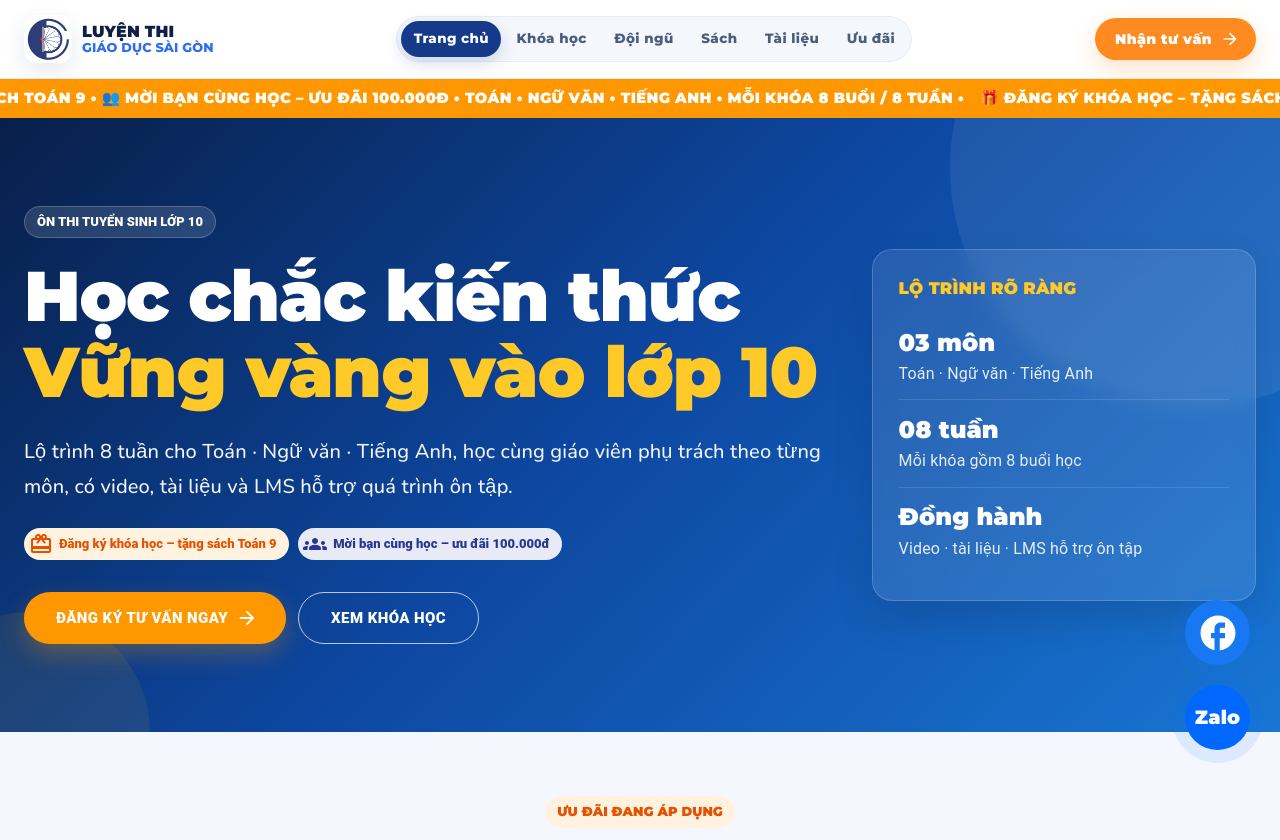
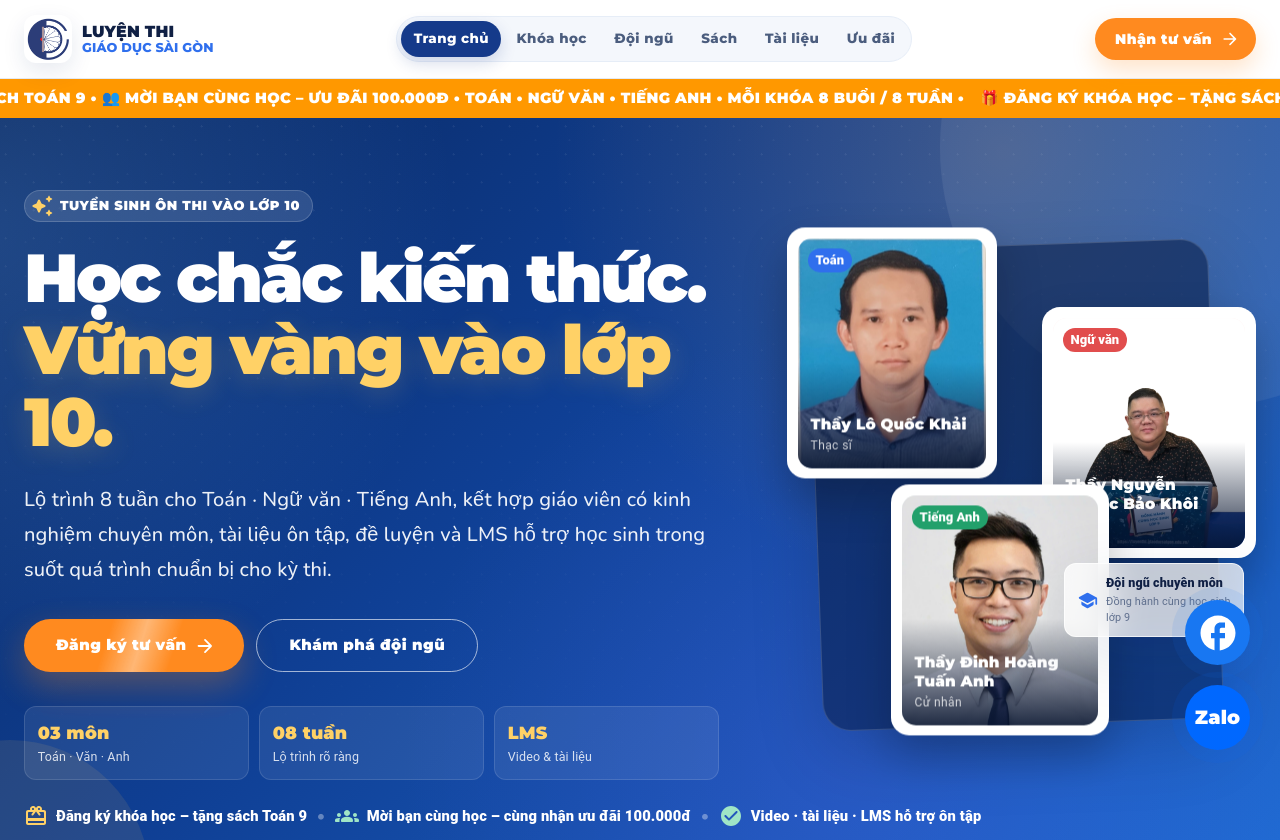
Before and after one commit to khanhu2805/luyen-thi-gdsg, a Next.js app: page / in a window 1280 px wide. Shown: the top 840 px of the page. Built offline with nearby package versions, Linux system fonts and the light colour scheme.

Commit message:
Build animated hero with teacher showcase

```diff
--- a/app/components/trang-chu/HeroSection.tsx
+++ b/app/components/trang-chu/HeroSection.tsx
@@ -10,9 +10,14 @@ import {
   Typography,
 } from '@mui/material';
 import ArrowForwardRoundedIcon from '@mui/icons-material/ArrowForwardRounded';
+import AutoAwesomeRoundedIcon from '@mui/icons-material/AutoAwesomeRounded';
 import CardGiftcardRoundedIcon from '@mui/icons-material/CardGiftcardRounded';
+import CheckCircleRoundedIcon from '@mui/icons-material/CheckCircleRounded';
 import GroupsRoundedIcon from '@mui/icons-material/GroupsRounded';
+import SchoolRoundedIcon from '@mui/icons-material/SchoolRounded';
 import Link from 'next/link';
+import FadeInScroll from '../FadeInScroll';
+import { publicTeachers } from '../../data/public-enrollment';
 
 const fontHeader = "'Montserrat', sans-serif";
 const fontBody = "'Nunito', sans-serif";
@@ -20,47 +25,57 @@ const fontBody = "'Nunito', sans-serif";
 export default function HeroSection() {
   return (
     <Box
+      className="animated-mesh noise-overlay"
       sx={{
         position: 'relative',
         overflow: 'hidden',
         color: 'white',
-        background: 'linear-gradient(135deg, #081f49 0%, #0d47a1 48%, #1976d2 100%)',
+        minHeight: { md: 650 },
+        display: 'flex',
+        alignItems: 'center',
       }}
     >
       <Box
+        className="floating-orb"
         sx={{
           position: 'absolute',
-          width: 480,
-          height: 480,
+          width: 520,
+          height: 520,
           borderRadius: '50%',
-          right: -150,
-          top: -190,
+          right: -180,
+          top: -230,
           bgcolor: 'rgba(255,255,255,.07)',
         }}
       />
       <Box
+        className="floating-card-delay"
         sx={{
           position: 'absolute',
-          width: 240,
-          height: 240,
+          width: 280,
+          height: 280,
           borderRadius: '50%',
-          left: -90,
+          left: -130,
           bottom: -120,
-          bgcolor: 'rgba(255,193,7,.08)',
+          bgcolor: 'rgba(255,190,92,.10)',
         }}
       />
 
-      <Container maxWidth="xl" sx={{ py: { xs: 8, md: 11 }, position: 'relative', zIndex: 1 }}>
-        <Grid container spacing={5} sx={{ alignItems: 'center' }}>
-          <Grid size={{ xs: 12, md: 8 }}>
+      <Container maxWidth="xl" sx={{ py: { xs: 7, md: 9 }, position: 'relative', zIndex: 2 }}>
+        <Grid container spacing={{ xs: 5, md: 7 }} sx={{ alignItems: 'center' }}>
+          <Grid size={{ xs: 12, md: 7 }}>
+            <FadeInScroll>
               <Chip
-              label="ÔN THI TUYỂN SINH LỚP 10"
+                icon={<AutoAwesomeRoundedIcon />}
+                label="TUYỂN SINH ÔN THI VÀO LỚP 10"
                 sx={{
                   mb: 2.5,
-                bgcolor: 'rgba(255,255,255,.13)',
+                  bgcolor: 'rgba(255,255,255,.12)',
                   color: 'white',
-                border: '1px solid rgba(255,255,255,.2)',
+                  border: '1px solid rgba(255,255,255,.17)',
+                  fontFamily: fontHeader,
                   fontWeight: 900,
+                  letterSpacing: 0.6,
+                  '& .MuiChip-icon': { color: '#ffd166' },
                 }}
               />
 
@@ -69,13 +84,22 @@ export default function HeroSection() {
                 sx={{
                   fontFamily: fontHeader,
                   fontWeight: 900,
-                fontSize: { xs: '2.45rem', sm: '3.3rem', md: '4.4rem' },
-                lineHeight: 1.08,
+                  fontSize: { xs: '2.45rem', sm: '3.2rem', md: '4.25rem' },
+                  lineHeight: 1.06,
+                  letterSpacing: '-0.04em',
+                  maxWidth: 820,
                 }}
               >
-              Học chắc kiến thức
-              <Box component="span" sx={{ display: 'block', color: '#ffca28' }}>
-                Vững vàng vào lớp 10
+                Học chắc kiến thức.
+                <Box
+                  component="span"
+                  sx={{
+                    display: 'block',
+                    color: '#ffd166',
+                    textShadow: '0 6px 28px rgba(255,209,102,.18)',
+                  }}
+                >
+                  Vững vàng vào lớp 10.
                 </Box>
               </Typography>
 
@@ -84,128 +108,313 @@ export default function HeroSection() {
                 sx={{
                   fontFamily: fontBody,
                   mt: 3,
-                maxWidth: 820,
+                  maxWidth: 760,
                   lineHeight: 1.75,
-                opacity: 0.94,
+                  opacity: 0.92,
+                  fontWeight: 500,
                 }}
               >
-              Lộ trình 8 tuần cho Toán · Ngữ văn · Tiếng Anh, học cùng giáo viên phụ trách
-              theo từng môn, có video, tài liệu và LMS hỗ trợ quá trình ôn tập.
+                Lộ trình 8 tuần cho Toán · Ngữ văn · Tiếng Anh,
+                kết hợp giáo viên có kinh nghiệm chuyên môn, tài liệu ôn tập,
+                đề luyện và LMS hỗ trợ học sinh trong suốt quá trình chuẩn bị cho kỳ thi.
               </Typography>
 
               <Stack
                 direction={{ xs: 'column', sm: 'row' }}
-              spacing={1.2}
-              sx={{ mt: 3, flexWrap: 'wrap', rowGap: 1.2 }}
+                spacing={1.5}
+                sx={{ mt: 4 }}
               >
-              <Chip
-                icon={<CardGiftcardRoundedIcon />}
-                label="Đăng ký khóa học – tặng sách Toán 9"
-                sx={{
-                  bgcolor: '#fff3e0',
-                  color: '#e65100',
-                  fontWeight: 900,
-                  '& .MuiChip-icon': { color: '#e65100' },
-                }}
-              />
-              <Chip
-                icon={<GroupsRoundedIcon />}
-                label="Mời bạn cùng học – ưu đãi 100.000đ"
-                sx={{
-                  bgcolor: '#e8eaf6',
-                  color: '#283593',
-                  fontWeight: 900,
-                  '& .MuiChip-icon': { color: '#283593' },
-                }}
-              />
-            </Stack>
-
-            <Stack direction={{ xs: 'column', sm: 'row' }} spacing={1.5} sx={{ mt: 4 }}>
                 <Button
                   component={Link}
                   href="/#form-dang-ky"
                   variant="contained"
                   size="large"
                   endIcon={<ArrowForwardRoundedIcon />}
+                  className="shine-button"
                   sx={{
                     borderRadius: 999,
                     px: 4,
-                  py: 1.5,
-                  bgcolor: '#ff9800',
+                    py: 1.55,
+                    bgcolor: '#ff8a1f',
+                    fontFamily: fontHeader,
                     fontWeight: 900,
-                  boxShadow: '0 10px 24px rgba(255,152,0,.28)',
-                  '&:hover': { bgcolor: '#f57c00' },
+                    textTransform: 'none',
+                    boxShadow: '0 14px 34px rgba(255,138,31,.30)',
+                    '&:hover': {
+                      bgcolor: '#f57c00',
+                      boxShadow: '0 16px 38px rgba(255,138,31,.36)',
+                    },
                   }}
                 >
-                Đăng ký tư vấn ngay
+                  Đăng ký tư vấn
                 </Button>
+
                 <Button
                   component={Link}
-                href="/khoa-hoc"
+                  href="/doi-ngu"
                   variant="outlined"
                   size="large"
                   sx={{
                     borderRadius: 999,
                     px: 4,
-                  py: 1.5,
+                    py: 1.55,
                     color: 'white',
-                  borderColor: 'rgba(255,255,255,.7)',
+                    borderColor: 'rgba(255,255,255,.62)',
+                    fontFamily: fontHeader,
                     fontWeight: 900,
+                    textTransform: 'none',
                     '&:hover': {
                       borderColor: 'white',
                       bgcolor: 'rgba(255,255,255,.08)',
                     },
                   }}
                 >
-                Xem khóa học
+                  Khám phá đội ngũ
                 </Button>
               </Stack>
-          </Grid>
 
-          <Grid size={{ xs: 12, md: 4 }}>
+              <Grid container spacing={1.2} sx={{ mt: 4.2, maxWidth: 760 }}>
+                {[
+                  ['03 môn', 'Toán · Văn · Anh'],
+                  ['08 tuần', 'Lộ trình rõ ràng'],
+                  ['LMS', 'Video & tài liệu'],
+                ].map(([value, label]) => (
+                  <Grid key={value} size={{ xs: 4 }}>
                     <Box
                       sx={{
-                p: 3.2,
-                borderRadius: 5,
-                bgcolor: 'rgba(255,255,255,.10)',
-                border: '1px solid rgba(255,255,255,.18)',
-                backdropFilter: 'blur(10px)',
-                boxShadow: '0 18px 40px rgba(0,0,0,.12)',
+                        p: { xs: 1.2, sm: 1.6 },
+                        borderRadius: 3,
+                        bgcolor: 'rgba(255,255,255,.08)',
+                        border: '1px solid rgba(255,255,255,.12)',
+                        backdropFilter: 'blur(8px)',
                       }}
                     >
                       <Typography
                         sx={{
                           fontFamily: fontHeader,
                           fontWeight: 900,
-                  fontSize: '1.05rem',
-                  color: '#ffca28',
-                  mb: 1.5,
+                          color: '#ffd166',
+                          fontSize: { xs: '.96rem', sm: '1.1rem' },
                         }}
                       >
-                LỘ TRÌNH RÕ RÀNG
+                        {value}
                       </Typography>
-
-              {[
-                ['03 môn', 'Toán · Ngữ văn · Tiếng Anh'],
-                ['08 tuần', 'Mỗi khóa gồm 8 buổi học'],
-                ['Đồng hành', 'Video · tài liệu · LMS hỗ trợ ôn tập'],
-              ].map(([value, label], index) => (
-                <Box
-                  key={value}
+                      <Typography
+                        variant="body2"
                         sx={{
-                    py: 1.7,
-                    borderTop: index === 0 ? 'none' : '1px solid rgba(255,255,255,.13)',
+                          opacity: 0.82,
+                          mt: 0.25,
+                          fontSize: { xs: '.68rem', sm: '.78rem' },
                         }}
                       >
-                  <Typography variant="h5" sx={{ fontFamily: fontHeader, fontWeight: 900 }}>
-                    {value}
+                        {label}
                       </Typography>
-                  <Typography sx={{ opacity: 0.88, mt: 0.4 }}>{label}</Typography>
-                </Box>
-              ))}
                     </Box>
                   </Grid>
+                ))}
               </Grid>
+            </FadeInScroll>
+          </Grid>
+
+          <Grid size={{ xs: 12, md: 5 }}>
+            <FadeInScroll delay={0.12} direction="left">
+              <Box
+                sx={{
+                  position: 'relative',
+                  minHeight: { xs: 430, sm: 500, md: 540 },
+                  maxWidth: 520,
+                  mx: 'auto',
+                }}
+              >
+                <Box
+                  className="glass-dark"
+                  sx={{
+                    position: 'absolute',
+                    inset: { xs: '34px 12px 34px 12px', sm: '30px 40px 30px 40px' },
+                    borderRadius: 7,
+                    transform: 'rotate(-2deg)',
+                  }}
+                />
+
+                {publicTeachers.map((teacher, index) => {
+                  const positions = [
+                    {
+                      top: { xs: 34, sm: 24 },
+                      left: { xs: 8, sm: 12 },
+                      width: { xs: 190, sm: 210 },
+                      zIndex: 3,
+                      rotate: '-4deg',
+                      className: 'floating-card',
+                    },
+                    {
+                      top: { xs: 95, sm: 92 },
+                      right: { xs: 0, sm: 0 },
+                      width: { xs: 190, sm: 214 },
+                      zIndex: 4,
+                      rotate: '4deg',
+                      className: 'floating-card-delay',
+                    },
+                    {
+                      bottom: { xs: 10, sm: 8 },
+                      left: { xs: 72, sm: 116 },
+                      width: { xs: 195, sm: 218 },
+                      zIndex: 5,
+                      rotate: '-1deg',
+                      className: 'floating-card',
+                    },
+                  ][index];
+
+                  return (
+                    <Box
+                      key={teacher.id}
+                      className={positions.className}
+                      sx={{
+                        position: 'absolute',
+                        top: positions.top,
+                        bottom: positions.bottom,
+                        left: positions.left,
+                        right: positions.right,
+                        width: positions.width,
+                        zIndex: positions.zIndex,
+                        transform: 'rotate(' + positions.rotate + ')',
+                        transformOrigin: 'center',
+                      }}
+                    >
+                      <Box
+                        className="card-lift"
+                        sx={{
+                          bgcolor: 'white',
+                          borderRadius: 4.5,
+                          p: 1.2,
+                          boxShadow: '0 20px 45px rgba(0,0,0,.23)',
+                          border: '1px solid rgba(255,255,255,.75)',
+                        }}
+                      >
+                        <Box
+                          sx={{
+                            position: 'relative',
+                            borderRadius: 3.5,
+                            overflow: 'hidden',
+                            height: { xs: 205, sm: 230 },
+                            bgcolor: teacher.softAccent,
+                          }}
+                        >
+                          <Box
+                            component="img"
+                            src={teacher.image}
+                            alt={teacher.name}
+                            sx={{
+                              width: '100%',
+                              height: '100%',
+                              objectFit: 'cover',
+                              objectPosition: 'top center',
+                              display: 'block',
+                            }}
+                          />
+                          <Box
+                            sx={{
+                              position: 'absolute',
+                              inset: 'auto 0 0',
+                              height: '46%',
+                              background: 'linear-gradient(to top, rgba(5,18,44,.88), transparent)',
+                            }}
+                          />
+                          <Chip
+                            label={teacher.subject}
+                            size="small"
+                            sx={{
+                              position: 'absolute',
+                              top: 10,
+                              left: 10,
+                              bgcolor: teacher.accent,
+                              color: 'white',
+                              fontWeight: 900,
+                            }}
+                          />
+                          <Box sx={{ position: 'absolute', left: 13, right: 13, bottom: 12 }}>
+                            <Typography
+                              sx={{
+                                fontFamily: fontHeader,
+                                fontWeight: 900,
+                                color: 'white',
+                                fontSize: { xs: '.86rem', sm: '.95rem' },
+                                lineHeight: 1.2,
+                              }}
+                            >
+                              {teacher.name}
+                            </Typography>
+                            <Typography
+                              variant="caption"
+                              sx={{ color: 'rgba(255,255,255,.78)', display: 'block', mt: 0.35 }}
+                            >
+                              {teacher.degree}
+                            </Typography>
+                          </Box>
+                        </Box>
+                      </Box>
+                    </Box>
+                  );
+                })}
+
+                <Box
+                  className="glass-panel floating-card-delay"
+                  sx={{
+                    position: 'absolute',
+                    right: { xs: 6, sm: 12 },
+                    bottom: { xs: 104, sm: 118 },
+                    zIndex: 7,
+                    borderRadius: 3,
+                    px: 1.5,
+                    py: 1.2,
+                    maxWidth: 180,
+                    color: '#102044',
+                  }}
+                >
+                  <Stack direction="row" spacing={1} sx={{ alignItems: 'center' }}>
+                    <SchoolRoundedIcon sx={{ color: '#2f6fed', fontSize: 21 }} />
+                    <Box>
+                      <Typography sx={{ fontWeight: 900, fontSize: '.78rem' }}>
+                        Đội ngũ chuyên môn
+                      </Typography>
+                      <Typography sx={{ color: '#60708e', fontSize: '.68rem', mt: 0.2 }}>
+                        Đồng hành cùng học sinh lớp 9
+                      </Typography>
+                    </Box>
+                  </Stack>
+                </Box>
+              </Box>
+            </FadeInScroll>
+          </Grid>
+        </Grid>
+
+        <FadeInScroll delay={0.2}>
+          <Stack
+            direction={{ xs: 'column', md: 'row' }}
+            spacing={1.2}
+            sx={{ mt: { xs: 2, md: 3 }, alignItems: { md: 'center' } }}
+          >
+            <Stack direction="row" spacing={1} sx={{ alignItems: 'center' }}>
+              <CardGiftcardRoundedIcon sx={{ color: '#ffd166' }} />
+              <Typography sx={{ fontWeight: 800, fontSize: '.92rem' }}>
+                Đăng ký khóa học – tặng sách Toán 9
+              </Typography>
+            </Stack>
+            <Box sx={{ display: { xs: 'none', md: 'block' }, opacity: 0.35 }}>•</Box>
+            <Stack direction="row" spacing={1} sx={{ alignItems: 'center' }}>
+              <GroupsRoundedIcon sx={{ color: '#9fe5c6' }} />
+              <Typography sx={{ fontWeight: 800, fontSize: '.92rem' }}>
+                Mời bạn cùng học – cùng nhận ưu đãi 100.000đ
+              </Typography>
+            </Stack>
+            <Box sx={{ display: { xs: 'none', md: 'block' }, opacity: 0.35 }}>•</Box>
+            <Stack direction="row" spacing={1} sx={{ alignItems: 'center' }}>
+              <CheckCircleRoundedIcon sx={{ color: '#9fe5c6' }} />
+              <Typography sx={{ fontWeight: 800, fontSize: '.92rem' }}>
+                Video · tài liệu · LMS hỗ trợ ôn tập
+              </Typography>
+            </Stack>
+          </Stack>
+        </FadeInScroll>
       </Container>
     </Box>
   );
```
Lines whose indentation alone changed are shown as unchanged.
